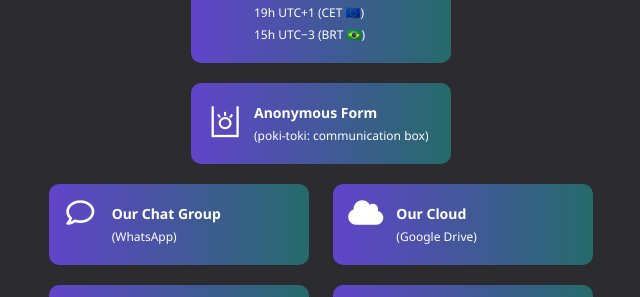
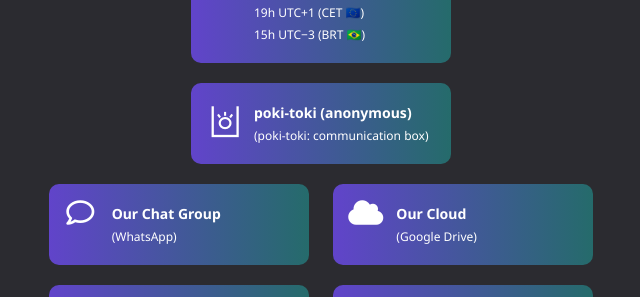
Before and after one commit to e-rotaract/e-rotaract.github.io, a Jekyll site: the page built from _pages/mini/internal.md, in a window 1280 px wide and 900 px high. Shown: the part 382-679 px from the top of the window, without its empty margins (319-959 px from the left). Built offline with Jekyll 4.4.1, drawn with Linux system fonts in a browser that asks for light colours; nearby versions of some CDN libraries.

Commit message:
Update internal.md

```diff
--- a/_pages/mini/internal.md
+++ b/_pages/mini/internal.md
@@ -49,7 +49,7 @@
             <a target="_blank" href="https://forms.gle/8U4qf5KGMozELFnY7">
                 <div class="logo" style="font-family: linja; font-size: 46px; overflow: hidden;">poki-toki</div>
                 <p class="title">
-                    Anonymous Form
+                    poki-toki (anonymous)
                     <span>
                         (poki-toki: communication box)
                     </span>
```
